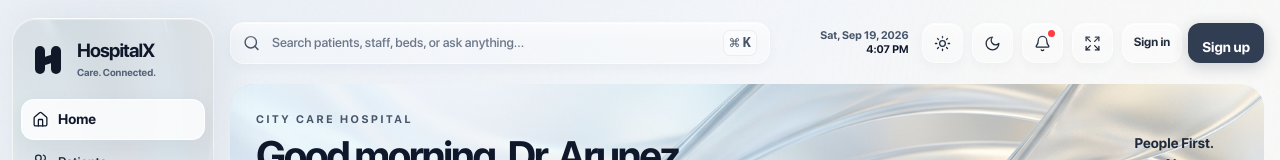
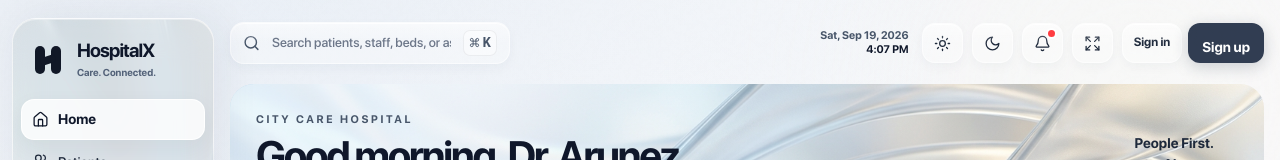
Before and after one commit to Z-A-R-R-O/HospitalX, a Next.js app: page / in a window 1280 px wide. Shown: the top 160 px of the page. Built offline with nearby package versions, Linux system fonts and the light colour scheme; no server answers; the database is empty.

Commit message:
UI: Add smooth expanding interaction to search bar

```diff
--- a/app/design-system.css
+++ b/app/design-system.css
@@ -127,8 +127,9 @@ input { min-width: 0; border: 0; outline: 0; color: var(--ink); background: tran
 main { height: 100dvh; padding: 22px clamp(18px, 2vw, 32px) 14px; overflow: auto; scrollbar-width: thin; }
 .topbar, .hero, .metric-strip, .dashboard-grid, .data-freshness, footer, .empty { width: min(100%, 1700px); margin-inline: auto; }
 .topbar { min-height: 42px; display: flex; align-items: center; gap: 9px; margin-bottom: 20px; animation: fadeDown .72s var(--ease-soft) both; }
-.search { width: min(540px, 48vw); height: 42px; padding: 0 12px; border-radius: 14px; display: flex; align-items: center; gap: 10px; background: rgba(255,255,255,.32); backdrop-filter: blur(20px) saturate(160%); border: 1px solid rgba(255,255,255,.55); box-shadow: 0 4px 12px rgba(31,48,71,.04), inset 0 1px 0 rgba(255,255,255,.75); transition: background var(--motion-normal) ease, box-shadow var(--motion-normal) ease; }
-.search:hover, .search:focus-within { background: rgba(255,255,255,.45); box-shadow: 0 8px 24px rgba(31,48,71,.06), inset 0 1px 0 rgba(255,255,255,.85); }
+.search { width: 280px; height: 42px; padding: 0 12px; border-radius: 14px; display: flex; align-items: center; gap: 10px; background: rgba(255,255,255,.32); backdrop-filter: blur(20px) saturate(160%); border: 1px solid rgba(255,255,255,.55); box-shadow: 0 4px 12px rgba(31,48,71,.04), inset 0 1px 0 rgba(255,255,255,.75); transition: width .4s cubic-bezier(0.175, 0.885, 0.32, 1.1), background var(--motion-normal) ease, box-shadow var(--motion-normal) ease; }
+.search:hover { background: rgba(255,255,255,.45); box-shadow: 0 8px 24px rgba(31,48,71,.06), inset 0 1px 0 rgba(255,255,255,.85); }
+.search:focus-within { width: min(540px, 48vw); background: rgba(255,255,255,.5); box-shadow: 0 12px 32px rgba(31,48,71,.08), inset 0 1px 0 rgba(255,255,255,.9); }
 .search > svg { width: 17px; flex: none; color: #475569; }
 .search input { position: relative; z-index: 1; flex: 1; font-size: 13px; font-weight: 500; }
 .search input::placeholder { color: #6d7789; opacity: 1; font-weight: 500; }
--- a/app/responsive.css
+++ b/app/responsive.css
@@ -81,7 +81,8 @@ footer{flex-wrap:wrap}
   nav button{white-space:nowrap;padding:9px 12px}
   main{height:auto;overflow:visible;padding:18px 16px}
   main>header{margin:0 auto 20px;gap:8px}
-  main>header label{width:auto;min-width:0;flex:1}
+  .search{width:auto;min-width:0;flex:1}
+  .search:focus-within{width:auto}
   .date-time{display:none}
   .hero{margin-inline:auto}
   .metric-strip,.dashboard-grid{grid-template-columns:1fr}
@@ -93,7 +94,7 @@ footer{flex-wrap:wrap}
   :root{--section-gap:.625rem}
   main{padding:12px}
   main>header{height:38px}
-  main>header label{height:38px}
+  .search{height:38px}
   main>header button{width:36px;height:38px;flex:none}
   main>header button:last-child{display:none}
   .brand span{display:none}
```
